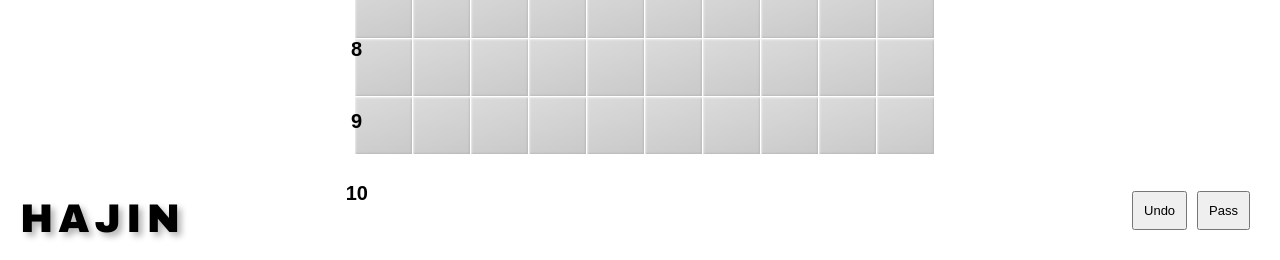
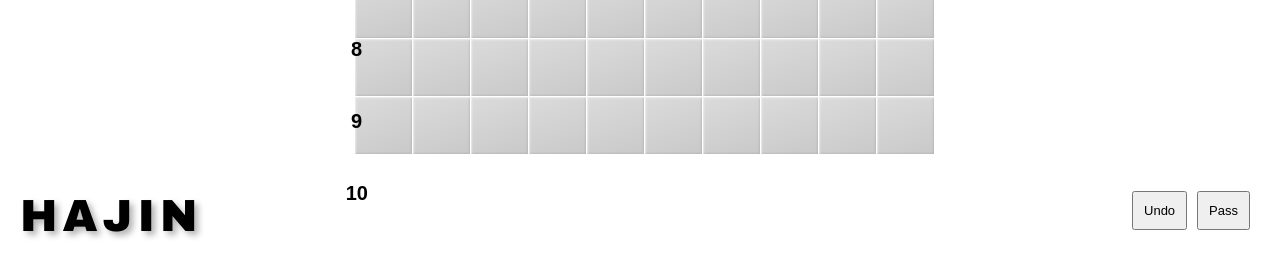
Before and after one commit to monokuro01/HAJIN_PC, a Flask app: page / in a window 1280 px wide. Shown: the part 540-800 px from the top of the page. Run offline with Flask 3, Linux system fonts and the light colour scheme.

Commit message:
Update style.css

```diff
--- a/static/style.css
+++ b/static/style.css
@@ -2,7 +2,7 @@ h1 {
     position: fixed;  /* 画面に固定 */
     left: 20px;       /* 左端からの距離 */
     bottom: 20px;     /* 下端からの距離 */
-    font-size: 40px;  /* 大きめのフォント */
+    font-size: 45px;  /* 大きめのフォント */
     font-weight: bold;
     font-family: arial black, sans-serif;
     color: black;   /* 深みのある赤 */
```
